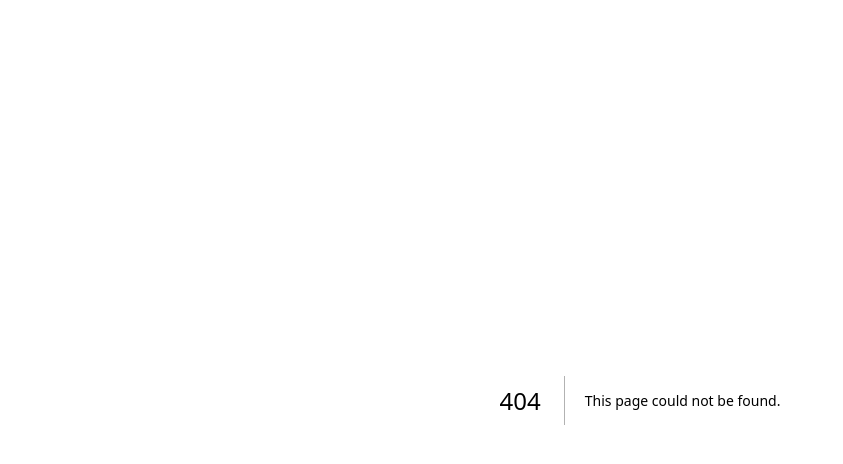
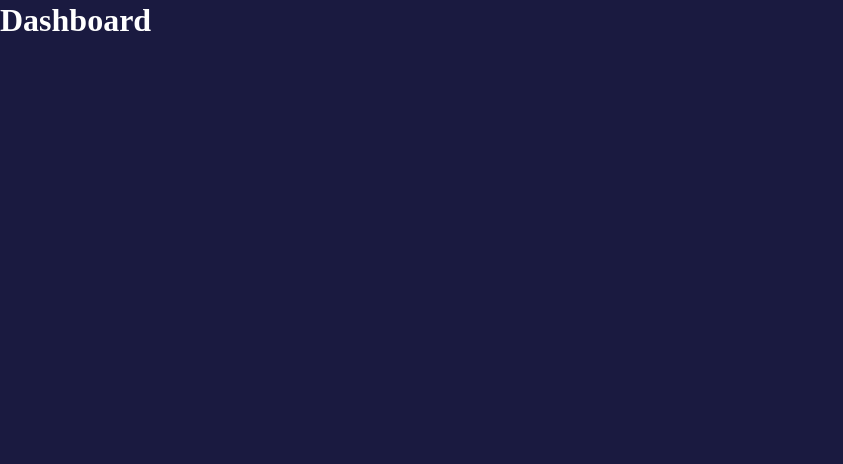
Before and after one commit to eduardogw06/poupou-front, a Next.js app: page /dashboard in a window 1280 px wide. Before the commit this address had no page. Shown: the top 464 px of the page, without its empty margins (0-843 px from the left). Built offline with nearby package versions, Linux system fonts and the light colour scheme.

Commit message:
feat: dashboard

```diff
--- /dev/null
+++ b/src/components/common/PageTitle/PageTitle.styles.ts
@@ -0,0 +1,13 @@
+import styled from "styled-components";
+
+const Title = styled.h1`
+    font-family: 'Circular Std';
+    font-style: normal;
+    font-weight: 700;
+    font-size: 32px;
+    line-height: 40px;
+
+    color: ${(props: any): string => props.theme.colors.text};
+`;
+
+export { Title }
--- /dev/null
+++ b/src/components/common/PageTitle/PageTitle.tsx
@@ -0,0 +1,11 @@
+import { Title } from "./PageTitle.styles";
+
+interface PageTitleProps {
+  children: any;
+}
+
+const PageTitle = ({ children }: PageTitleProps): JSX.Element => {
+  return <Title>{children}</Title>;
+};
+
+export default PageTitle;
--- /dev/null
+++ b/src/pages/dashboard/index.tsx
@@ -0,0 +1,11 @@
+import PageTitle from "../../components/common/PageTitle/PageTitle";
+
+const Dashboard = (): JSX.Element => {
+  return (
+    <>
+      <PageTitle>Dashboard</PageTitle>
+    </>
+  );
+};
+
+export default Dashboard;
```
Also changed, not shown: src/pages/dashboard/Dashboard.styles.ts (added).
